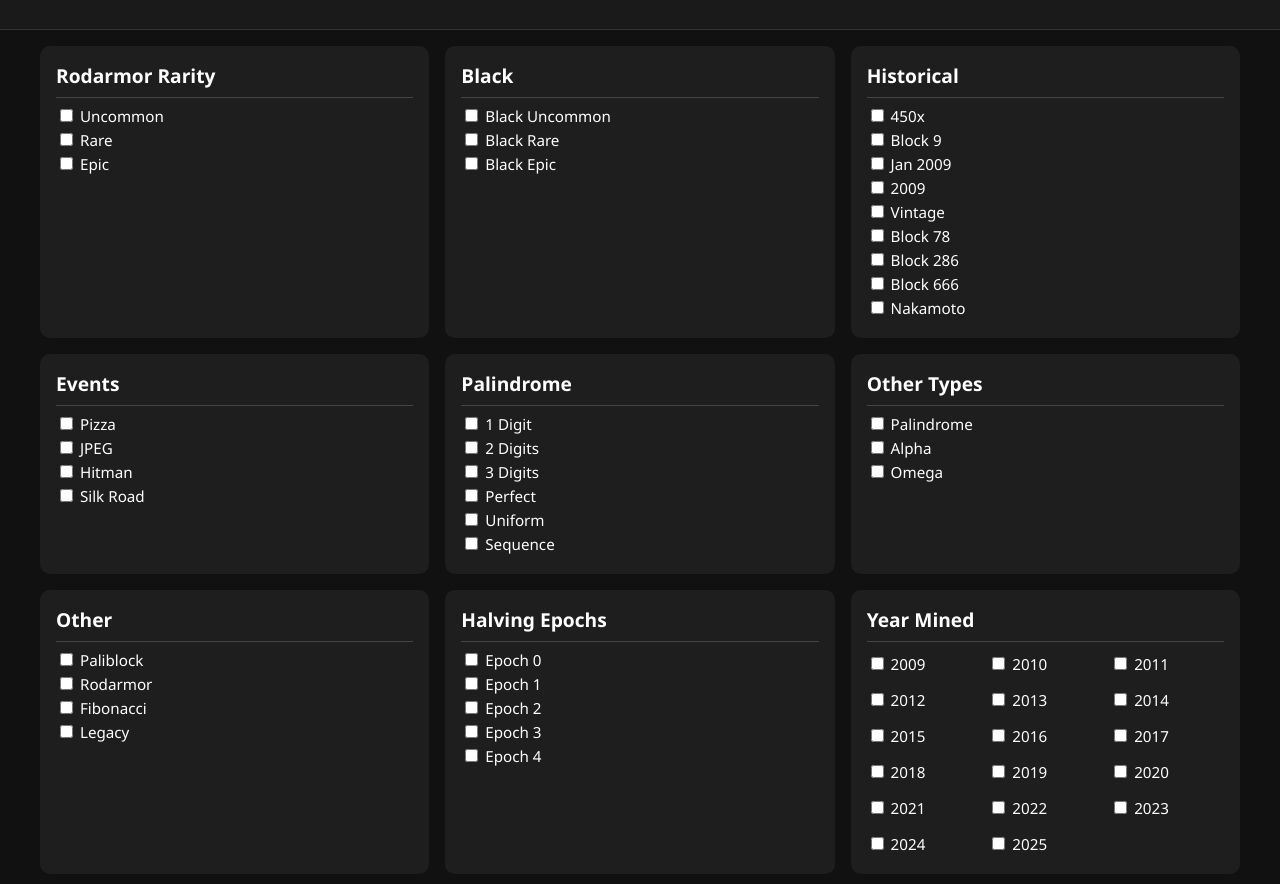
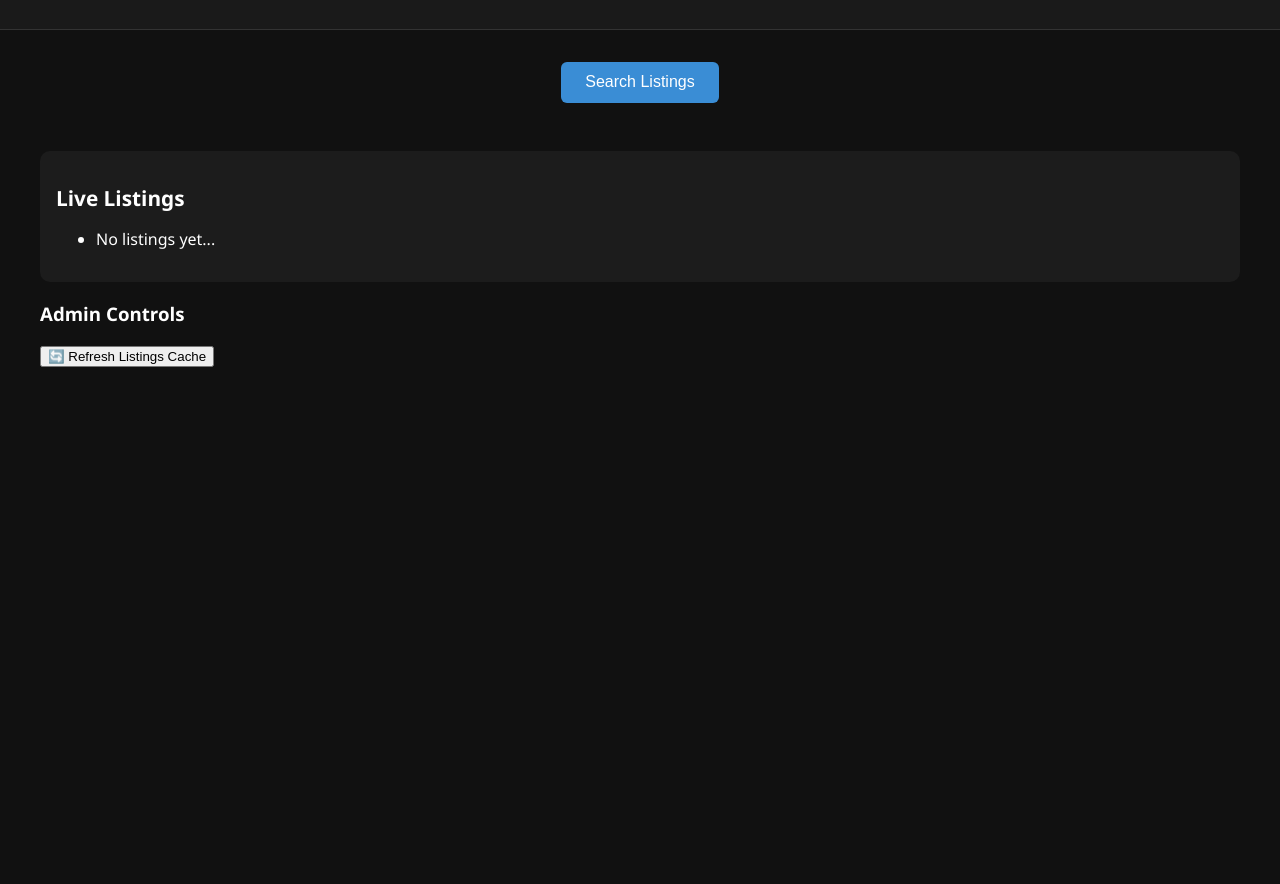
Before and after one commit to tomo385/UI, a website: page index.html in a window 1280 px wide. Shown: the part 68-952 px from the top of the page. After the commit the page ends 800 px from the top, so only its background shows below. Drawn offline with Linux system fonts and the light colour scheme.

Commit message:
Update index.html

```diff
--- a/index.html
+++ b/index.html
@@ -14,108 +14,21 @@
 
   <main>
     <section class="filters">
-      <div class="filter-box">
-        <h2>Rodarmor Rarity</h2>
-        <label><input type="checkbox" value="uncommon"> Uncommon</label>
-        <label><input type="checkbox" value="rare"> Rare</label>
-        <label><input type="checkbox" value="epic"> Epic</label>
-      </div>
-
-      <div class="filter-box">
-        <h2>Black</h2>
-        <label><input type="checkbox" value="black_uncommon"> Black Uncommon</label>
-        <label><input type="checkbox" value="black_rare"> Black Rare</label>
-        <label><input type="checkbox" value="black_epic"> Black Epic</label>
-      </div>
-
-      <div class="filter-box">
-        <h2>Historical</h2>
-        <label><input type="checkbox" value="450x"> 450x</label>
-        <label><input type="checkbox" value="block_9"> Block 9</label>
-        <label><input type="checkbox" value="jan2009"> Jan 2009</label>
-        <label><input type="checkbox" value="2009"> 2009</label>
-        <label><input type="checkbox" value="vintage"> Vintage</label>
-        <label><input type="checkbox" value="block_78"> Block 78</label>
-        <label><input type="checkbox" value="block_286"> Block 286</label>
-        <label><input type="checkbox" value="block_666"> Block 666</label>
-        <label><input type="checkbox" value="nakamoto"> Nakamoto</label>
-      </div>
-
-      <div class="filter-box">
-        <h2>Events</h2>
-        <label><input type="checkbox" value="pizza"> Pizza</label>
-        <label><input type="checkbox" value="jpeg"> JPEG</label>
-        <label><input type="checkbox" value="hitman"> Hitman</label>
-        <label><input type="checkbox" value="silkroad"> Silk Road</label>
-      </div>
-
-      <div class="filter-box">
-        <h2>Palindrome</h2>
-        <label><input type="checkbox" value="1_digit"> 1 Digit</label>
-        <label><input type="checkbox" value="2_digits"> 2 Digits</label>
-        <label><input type="checkbox" value="3_digits"> 3 Digits</label>
-        <label><input type="checkbox" value="perfect_palindrome"> Perfect</label>
-        <label><input type="checkbox" value="uniform_palindrome"> Uniform</label>
-        <label><input type="checkbox" value="sequence_palindrome"> Sequence</label>
-      </div>
-
-      <div class="filter-box">
-        <h2>Other Types</h2>
-        <label><input type="checkbox" value="palindrome"> Palindrome</label>
-        <label><input type="checkbox" value="alpha"> Alpha</label>
-        <label><input type="checkbox" value="omega"> Omega</label>
-      </div>
-
-      <div class="filter-box">
-        <h2>Other</h2>
-        <label><input type="checkbox" value="paliblock"> Paliblock</label>
-        <label><input type="checkbox" value="rodarmor"> Rodarmor</label>
-        <label><input type="checkbox" value="fibonacci"> Fibonacci</label>
-        <label><input type="checkbox" value="legacy"> Legacy</label>
-      </div>
-
-      <div class="filter-box">
-        <h2>Halving Epochs</h2>
-        <label><input type="checkbox" value="epoch0"> Epoch 0</label>
-        <label><input type="checkbox" value="epoch1"> Epoch 1</label>
-        <label><input type="checkbox" value="epoch2"> Epoch 2</label>
-        <label><input type="checkbox" value="epoch3"> Epoch 3</label>
-        <label><input type="checkbox" value="epoch4"> Epoch 4</label>
-      </div>
-
-      <div class="filter-box year-mined">
-        <h2>Year Mined</h2>
-        <div class="year-grid">
-          <label><input type="checkbox" value="2009"> 2009</label>
-          <label><input type="checkbox" value="2010"> 2010</label>
-          <label><input type="checkbox" value="2011"> 2011</label>
-          <label><input type="checkbox" value="2012"> 2012</label>
-          <label><input type="checkbox" value="2013"> 2013</label>
-          <label><input type="checkbox" value="2014"> 2014</label>
-          <label><input type="checkbox" value="2015"> 2015</label>
-          <label><input type="checkbox" value="2016"> 2016</label>
-          <label><input type="checkbox" value="2017"> 2017</label>
-          <label><input type="checkbox" value="2018"> 2018</label>
-          <label><input type="checkbox" value="2019"> 2019</label>
-          <label><input type="checkbox" value="2020"> 2020</label>
-          <label><input type="checkbox" value="2021"> 2021</label>
-          <label><input type="checkbox" value="2022"> 2022</label>
-          <label><input type="checkbox" value="2023"> 2023</label>
-          <label><input type="checkbox" value="2024"> 2024</label>
-          <label><input type="checkbox" value="2025"> 2025</label>
-        </div>
-      </div>
+      <!-- Your filters (unchanged) -->
     </section>
 
-    <!-- Moved Search Button here -->
     <section class="search-controls">
       <button id="searchBtn">Search Listings</button>
     </section>
-    <button id="refreshCache" style="display:none;">🔄 Refresh Listings</button>
 
     <section class="live-listings">
       <h2>Live Listings</h2>
-      <div id="listings">No listings yet...</div>
+      <ul id="results-list"><li>No listings yet...</li></ul>
+    </section>
+
+    <section class="refresh-cache">
+      <h3>Admin Controls</h3>
+      <button id="refreshCache">🔄 Refresh Listings Cache</button>
     </section>
   </main>
 
```
